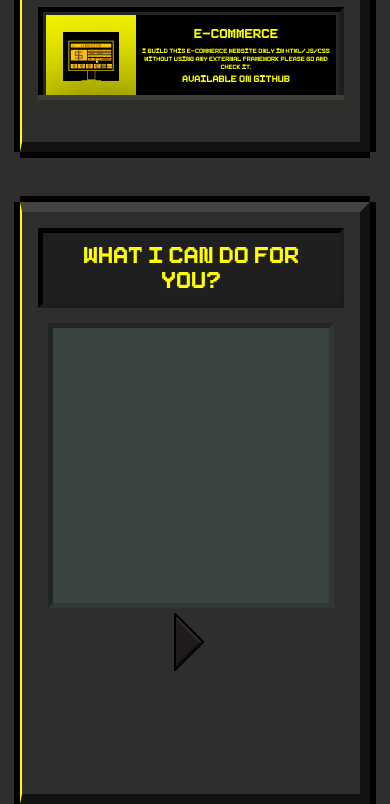
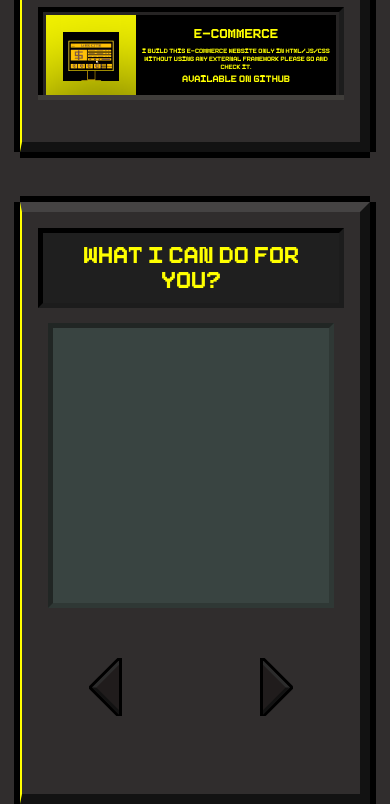
Before and after one commit to HarshGaur387R/Pixelated-Portfolio, a plain HTML site: page index.html in a window 390 px wide. Shown: the part 1824-2628 px from the top of the page. Drawn offline with Linux system fonts and the light colour scheme.

Commit message:
making screen buttons

```diff
--- a/style.css
+++ b/style.css
@@ -643,13 +643,21 @@ header {
         /* box-shadow: -10px 0px 0px 0px rgb(69, 82, 79);   */
     }
 
+    #screenButtons{
+        margin-top: 50px;
+        display: flex;
+        align-items: center;
+        justify-content: center;
+        gap: 9em;
+
+    }
+
     #nextButton {
-        margin-top: 5px;
         width: 30px;
         height: 58px;
         position: relative;
         overflow: hidden;
-        box-shadow: -2px 0  0px 0px rgb(0, 0, 0);
+        box-shadow: -3px 0  0px 0px rgb(0, 0, 0);
 
     }
 
@@ -662,12 +670,37 @@ header {
         background-color: rgb(32, 28, 28);
 
         border-left: 0px solid rgb(18, 18, 18);
-        border-top: 2px solid rgb(44, 44, 44);
-        border-right: 2px solid rgb(18, 18, 18);
+        border-top: 3px solid rgb(44, 44, 44);
+        border-right: 3px solid rgb(18, 18, 18);
         transform: rotate(45deg);
         top: 8px;
         left: -25px;
-        box-shadow: 0px -2px 0px 0px rgb(0, 0, 0),0px 0px 0px 2px black;
+        box-shadow: 0px -2px 0px 0px rgb(0, 0, 0),0px 0px 0px 3px black;
+    }
+
+    #previousButton {
+        width: 30px;
+        height: 58px;
+        position: relative;
+        overflow: hidden;
+        box-shadow: 3px 0  0px 0px rgb(0, 0, 0);
+    }
+
+    #previousButton::after{
+        content: "";
+        position: absolute;
+        width: 40px;
+        height: 40px;
+        /* background-color: #1f1f1f; */
+        background-color: rgb(32, 28, 28);
+
+        border-left: 3px solid rgb(44, 44, 44);
+        border-bottom: 3px solid rgb(18, 18, 18);
+
+        transform: rotate(45deg);
+        top: 8px;
+        left: 12px;
+        box-shadow: 0px 2px 0px 0px rgb(0, 0, 0),0px 0px 0px 3px black;
     }
 }
 
```
